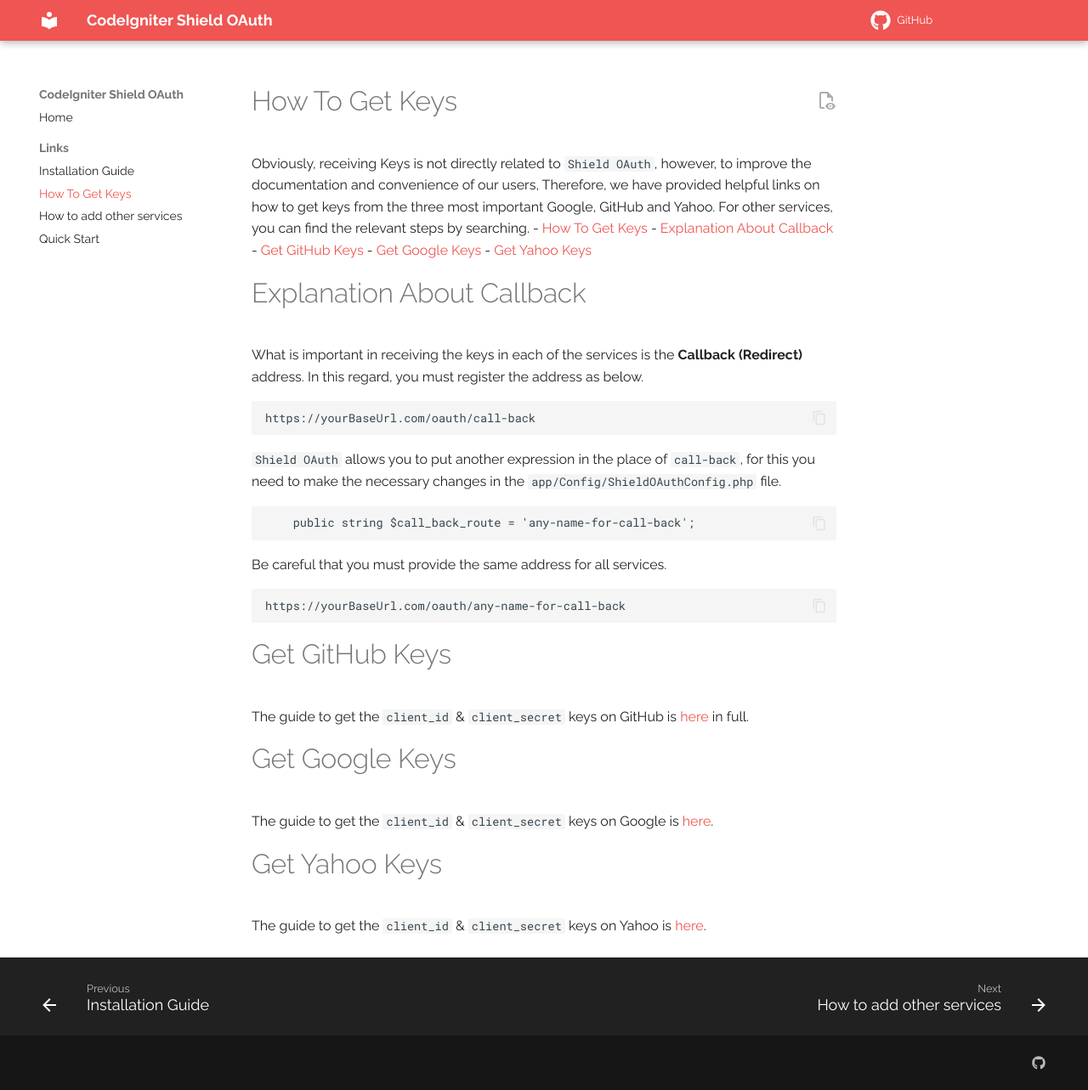
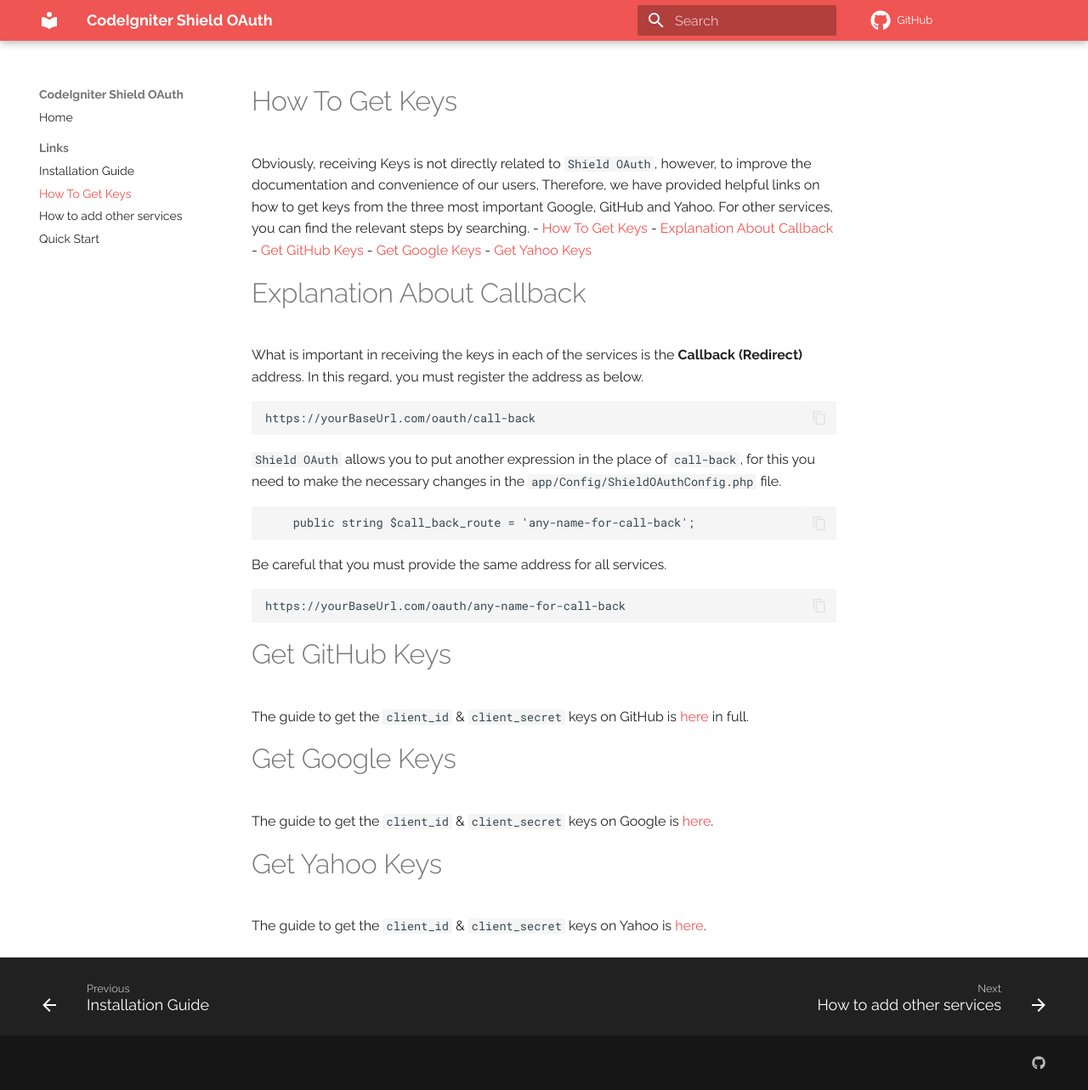
Before and after one commit to datamweb/shield-oauth, an MkDocs documentation site: the page built from docs/get_keys.md, in a window 1280 px wide and 1283 px high. Shown: the whole window at 85% size. Built offline with MkDocs 1.6.1 and Material for MkDocs 9.7.7, drawn with Linux system fonts in a browser that asks for light colours; comment, search, counter and statistics services are not loaded; a style sheet for code colours, icons or effects is not loaded.

Commit message:
Update mkdocs.yml

```diff
--- a/mkdocs.yml
+++ b/mkdocs.yml
@@ -14,7 +14,8 @@ theme:
     - navigation.sections
     - content.code.copy
     - navigation.footer
-    - content.action.view
+    - search.suggest
+    - search.highlight
 extra:
   homepage: https://codeigniter4.ir
   generator: false
@@ -22,21 +23,25 @@ extra:
     - icon: fontawesome/brands/github
       link: https://github.com/datamweb/shield-oauth
       name: GitHub
-  copyright: Copyright &copy; 2023 Pooya Parsa DadashiSSS
+  copyright: Copyright &copy; 2023 Pooya Parsa Dadashi
 
 repo_url: https://github.com/datamweb/shield-oauth
 
 plugins:
+  - search
   - git-revision-date-localized:
       enable_creation_date: true
 
 markdown_extensions:
   - pymdownx.superfences
   - pymdownx.highlight:
-      use_pygments: true
+      use_pygments: false
 
 extra_css:
   - https://cdn.jsdelivr.net/gh/highlightjs/cdn-release@11.6.0/build/styles/github.min.css
+
+extra_javascript:
+  - https://cdn.jsdelivr.net/gh/highlightjs/cdn-release@11.6.0/build/highlight.min.js
 
 nav:
   - Home: index.md
```
